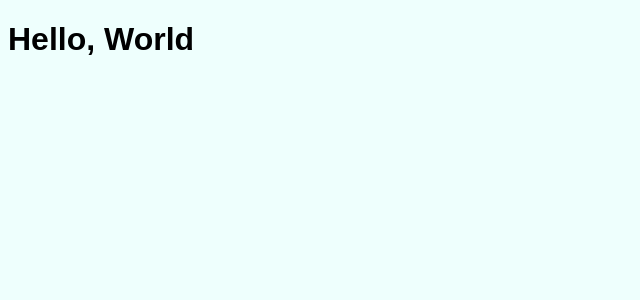
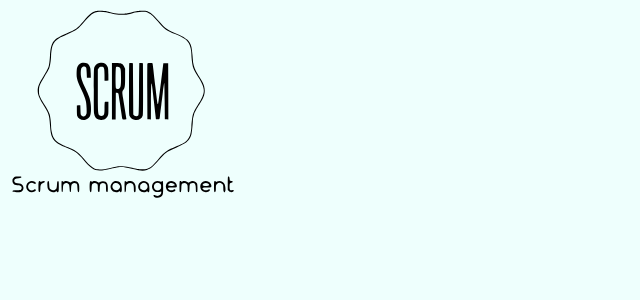
Before and after one commit to Edetuke/scrum, a React (Create React App) app: page / in a window 1280 px wide. Shown: the top 300 px of the page, without its empty margins (0-640 px from the left). Built offline with nearby package versions, Linux system fonts and the light colour scheme.

Commit message:
added logo

```diff
--- a/src/App.js
+++ b/src/App.js
@@ -1,7 +1,8 @@
+import MainNavigation from "./Components/Navigation/MainNavigation";
 import styles from "./global.css";
 
 function App() {
-  return <h1>Hello, World</h1>;
+  return <MainNavigation />;
 }
 
 export default App;
--- a/src/Components/Navigation/MainNavigation.js
+++ b/src/Components/Navigation/MainNavigation.js
@@ -0,0 +1,8 @@
+import logo from "../../Logos/scrum-logo.svg";
+import classes from "../Navigation/MainNavigation.module.css";
+
+const MainNavigation = () => {
+  return <img className={classes.logo} src={logo} alt="logo" />;
+};
+
+export default MainNavigation;
--- a/src/Components/Navigation/MainNavigation.module.css
+++ b/src/Components/Navigation/MainNavigation.module.css
@@ -0,0 +1,3 @@
+.logo {
+  height: 12rem;
+}
```
Also changed, not shown: public/Logos/scrum-logo.png (deleted), src/Logos/scrum-logo.svg (added).
